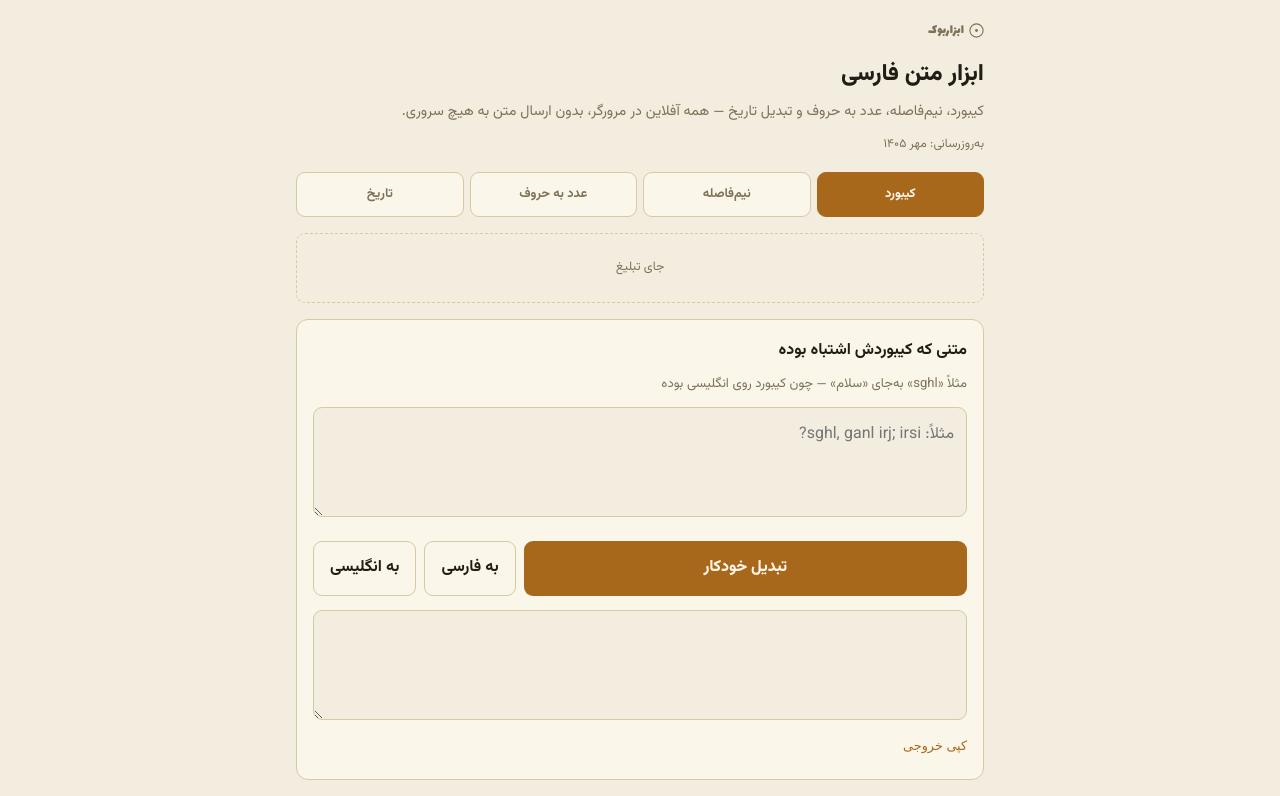
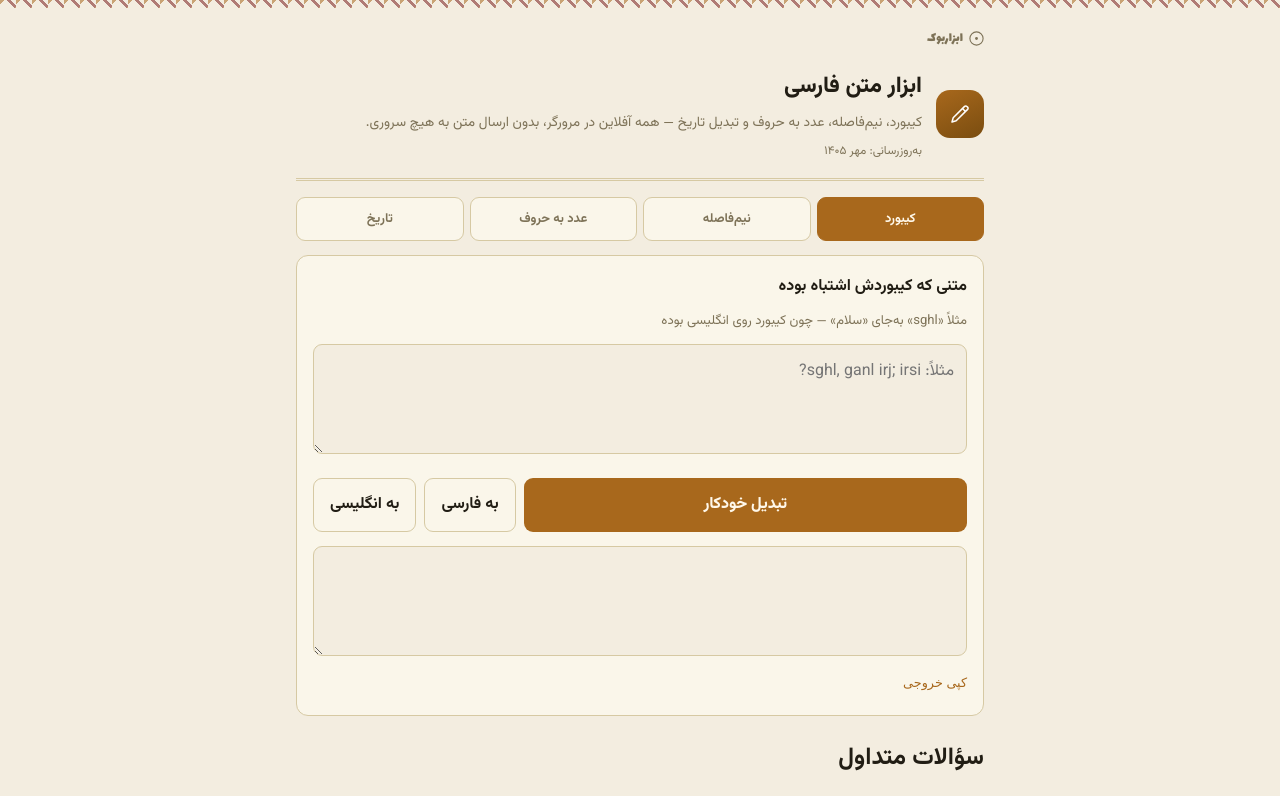
Before and after one commit to MhMdRzA21/abzarbookk, a plain HTML site: page text-tools.html in a window 1280 px wide. Shown: the top 796 px of the page. Drawn offline with Linux system fonts and the light colour scheme.

Commit message:
Update URLs and enhance layout in text-tools.html

```diff
--- a/text-tools.html
+++ b/text-tools.html
@@ -10,10 +10,10 @@
 <meta property="og:description" content="تبدیل کیبورد، نیم‌فاصله، عدد به حروف و تاریخ — رایگان و آفلاین.">
 <meta property="og:type" content="website">
 <meta property="og:locale" content="fa_IR">
-<meta property="og:url" content="https://abzarbook.ir/text-tools.html">
+<meta property="og:url" content="https://abzarbook.com/text-tools.html">
 <meta name="twitter:card" content="summary">
 <meta name="robots" content="index, follow">
-<link rel="canonical" href="https://abzarbook.ir/text-tools.html">
+<link rel="canonical" href="https://abzarbook.com/text-tools.html">
 <link rel="stylesheet" href="https://fonts.googleapis.com/css2?family=Vazirmatn:wght@400;500;700;800&display=swap">
 <style>
 :root{box-sizing:border-box;padding-top:env(safe-area-inset-top,0);padding-bottom:env(safe-area-inset-bottom,0);
@@ -24,6 +24,15 @@ html{scroll-padding-top:env(safe-area-inset-top,0)}
 *{box-sizing:border-box}
 body{margin:0;background:var(--bg);color:var(--ink);font-family:Vazirmatn,Tahoma,sans-serif;line-height:1.9}
 main{max-width:720px;margin:0 auto;padding:18px 16px 56px}
+
+.pattern-strip{height:8px;width:100%;background-image:repeating-linear-gradient(135deg, var(--accent) 0 3px, transparent 3px 16px),repeating-linear-gradient(45deg, var(--stamp) 0 3px, transparent 3px 16px);background-size:16px 16px;opacity:.55}
+.backlink{display:inline-flex;align-items:center;gap:6px;font-size:.85rem;color:var(--mute);text-decoration:none;margin-bottom:14px;font-family:'Lalezar',Vazirmatn,sans-serif}
+.letterhead{display:flex;align-items:center;gap:14px;border-bottom:3px double var(--rule);padding-bottom:16px;margin-bottom:16px;flex-wrap:wrap}
+.lh-icn{width:48px;height:48px;border-radius:14px;display:flex;align-items:center;justify-content:center;flex:none;color:#fff;background:linear-gradient(155deg,#a8681c,#7a4d10)}
+.letterhead .lh-text{flex:1;min-width:0}
+.letterhead h1{font-size:1.4rem;font-weight:800;margin:0}
+.letterhead p{margin:2px 0 0;color:var(--mute);font-size:.86rem}
+.today{font-size:.8rem;color:var(--mute);background:var(--card);border:1px solid var(--rule);border-radius:8px;padding:5px 10px;white-space:nowrap;flex:none}
 h1{font-size:1.45rem;font-weight:800;margin:0 0 2px}
 .sub{color:var(--mute);margin:0 0 18px;font-size:.9rem}
 .tabs{display:grid;grid-template-columns:repeat(4,1fr);gap:6px;margin-bottom:14px}
@@ -50,13 +59,15 @@ button.ghost{border:1px solid var(--rule);background:transparent;color:var(--ink
 </style>
 </head>
 <body>
+<div class="pattern-strip"></div>
 <main>
-<a href="/" style="display:inline-flex;align-items:center;gap:5px;font-size:.85rem;color:var(--mute);text-decoration:none;margin-bottom:8px;font-family:'Lalezar',Vazirmatn,sans-serif">
+<a href="/" class="backlink">
 <svg width="15" height="15" viewBox="0 0 15 15" fill="none"><circle cx="7.5" cy="7.5" r="6.6" stroke="currentColor" stroke-width="1.1"/><circle cx="7.5" cy="7.5" r="1.4" fill="currentColor"/></svg>
 ابزاربوک</a>
-<h1>ابزار متن فارسی</h1>
-<p class="sub">کیبورد، نیم‌فاصله، عدد به حروف و تبدیل تاریخ — همه آفلاین در مرورگر، بدون ارسال متن به هیچ سروری.</p>
-<p style="color:var(--mute);font-size:.76rem;margin:-10px 0 16px">به‌روزرسانی: مهر ۱۴۰۵</p>
+<div class="letterhead">
+  <div class="lh-icn"><svg width="24" height="24" viewBox="0 0 24 24" fill="none"><path d="M4 20l1.2-4.2L16.6 4.4a1.6 1.6 0 0 1 2.3 0l0.7.7a1.6 1.6 0 0 1 0 2.3L8.2 18.8 4 20z" stroke="currentColor" stroke-width="1.5" stroke-linejoin="round"/><path d="M14.5 6.5l3 3" stroke="currentColor" stroke-width="1.5"/></svg></div>
+  <div class="lh-text"><h1>ابزار متن فارسی</h1><p>کیبورد، نیم‌فاصله، عدد به حروف و تبدیل تاریخ — همه آفلاین در مرورگر، بدون ارسال متن به هیچ سروری.</p><p style="font-size:.74rem;margin-top:3px">به‌روزرسانی: مهر ۱۴۰۵</p></div>
+</div>
 
 <div class="tabs" role="tablist">
   <button role="tab" id="t1" aria-selected="true">کیبورد</button>
@@ -64,9 +75,6 @@ button.ghost{border:1px solid var(--rule);background:transparent;color:var(--ink
   <button role="tab" id="t3" aria-selected="false">عدد به حروف</button>
   <button role="tab" id="t4" aria-selected="false">تاریخ</button>
 </div>
-
-<div class="ad">جای تبلیغ</div>
-
 <!-- کیبورد -->
 <section class="card" id="p1">
   <label for="kbIn">متنی که کیبوردش اشتباه بوده</label>
```
